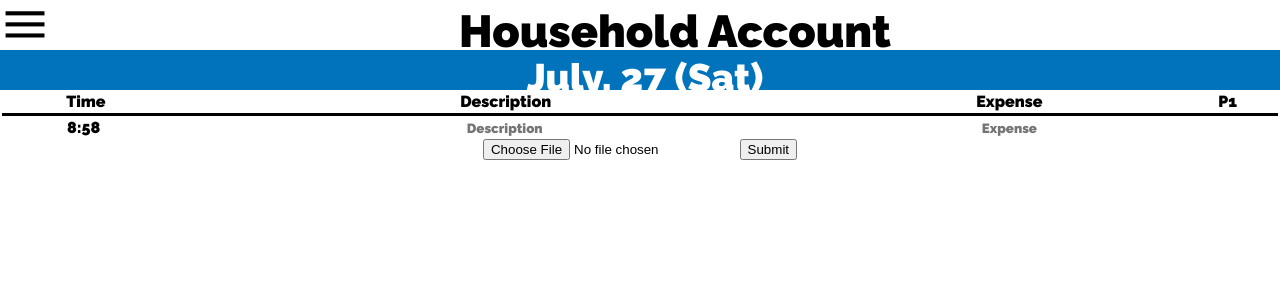
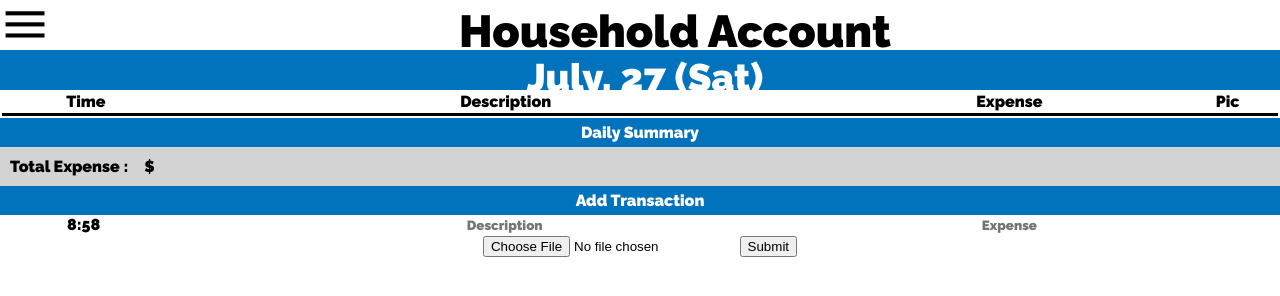
Before and after one commit to cinomed88/Household-Account, a website: page static/index.html in a window 1280 px wide. Drawn offline with nearby package versions, Linux system fonts and the light colour scheme; some packages are replaced by stand-ins of ours; no server answers; a script that the page names is missing.

Commit message:
date info load

```diff
--- a/app.js
+++ b/app.js
@@ -2,6 +2,7 @@ var fs = require('fs');
 var bodyParser = require('body-parser');
 var express = require('express');
 var multer = require('Multer');
+const url = require('url');
 var app = express();
 // var router = express.Router();
 
@@ -30,7 +31,10 @@ app.get('/', (req, res) => {
 app.get('/ajax-GET-record', (req, res) => {
     res.setHeader('Content-Type', 'application/json');
 
-    let qs = "SELECT time, description, expense, img FROM record WHERE DATE(time) = DATE(NOW())";
+    let q = url.parse(req.url, true);
+    console.log(q.query['Date']);
+
+    let qs = "SELECT time, description, expense, img FROM record WHERE DATE(time) = '"+q.query['Date']+"'";
     let qsQuery = mysql.format(qs, ["time", "description", "expense", "img"]);
     connection.query(qsQuery, (err, data) => {
         if (err) {
--- a/static/css/style.css
+++ b/static/css/style.css
@@ -70,6 +70,17 @@
     vertical-align: middle;
 }
 
-div.odd_row {
+#todaySummary {
     background-color: lightgray;
 }
+#summaryTitle, #addTitle {
+    background-color: #0173BC;
+    color: white;
+    padding: 5px;
+    margin: 0;
+}
+#totalExpenseForm {
+    float: left;
+    padding: 10px;
+    margin: 0;
+}
--- a/static/index.html
+++ b/static/index.html
@@ -34,12 +34,19 @@
         <div>Time</div>
         <div>Description</div>
         <div>Expense</div>
-        <div>P1</div>
+        <div>Pic</div>
       </div>
 
     </div>
+
+    <div id="todaySummary">
+      <h4 id="summaryTitle">Daily Summary</h4>
+      <p id="totalExpenseForm"> Total Expense :&emsp;$ <span id="totalExpense"></span></p>
     </div>
+    <!--  Add Transaction record  -->
     <div id="addNewRecord">
+        <h4 id="addTitle">Add Transaction</h4>
+
       <div class="transaction">
         <div class="time" id="time_input"></div>
         <div class="description">
@@ -53,13 +60,13 @@
         <input type="file" name="imgUploader" value="ProductImg" accept="image/*" />
         <input type="submit" name="submit" id="btnSubmit" value="Submit" />
       </form>
-
       <div>
           <p id="p2"></p>
-        <p id="p3"></p>
       </div>
 
     </div>
+  </div>
+
 
 </body>
 
--- a/static/js/recordLoad.js
+++ b/static/js/recordLoad.js
@@ -1,13 +1,25 @@
 $(document).ready(function () {
+    var currentTime = new Date();
+    var dd = String(currentTime.getDate()).padStart(2, '0');
+    var mm = String(currentTime.getMonth() + 1).padStart(2, '0'); //January is 0!
+    var yyyy = currentTime.getFullYear();
+
+    var cDate = yyyy +'-'+ mm +'-'+ dd;
+    var showDate = {Date : cDate};
+
+
     $.ajax({
         url: "/ajax-GET-record",
         dataType: "json",
+        data: showDate,
         type: "GET",
         beforeSend: function () {
             //console.log("beforeSend function");
         },
         success: function (data) {
             console.log("Success Data Load! :", data);
+
+            let TotalExpense = 0;
 
             for (var i=0; i<data.length; i++){
                 var record = '<div id="tr'+i+'" class="transaction" class="odd_row"></div>';
@@ -24,11 +36,14 @@ $(document).ready(function () {
 
                 var d = new Date(data[i].time);
                 console.log(d);
-                $("#tr"+i+" div.time").text(d.getHours() +":"+ d.getMinutes()); //UTC+0 time?
+                $("#tr"+i+" div.time").text(String(d.getHours()).padStart(2,'0') +":"+ String(d.getMinutes()).padStart(2,'0')); //UTC+0 time?
                 $("#tr"+i+" div.description").text(data[i].description);
                 $("#tr"+i+" div.expense").text(data[i].expense);
                 $("#tr"+i+" div.img > a").attr("href", data[i].img);
+
+                TotalExpense += data[i].expense;
             }
+            $("#totalExpense").text(TotalExpense);
 
 
         },
```
Also changed, not shown: tempImages/C_3KygjUIAAggrb.jpg (added). Lines whose indentation alone changed are shown as unchanged.
